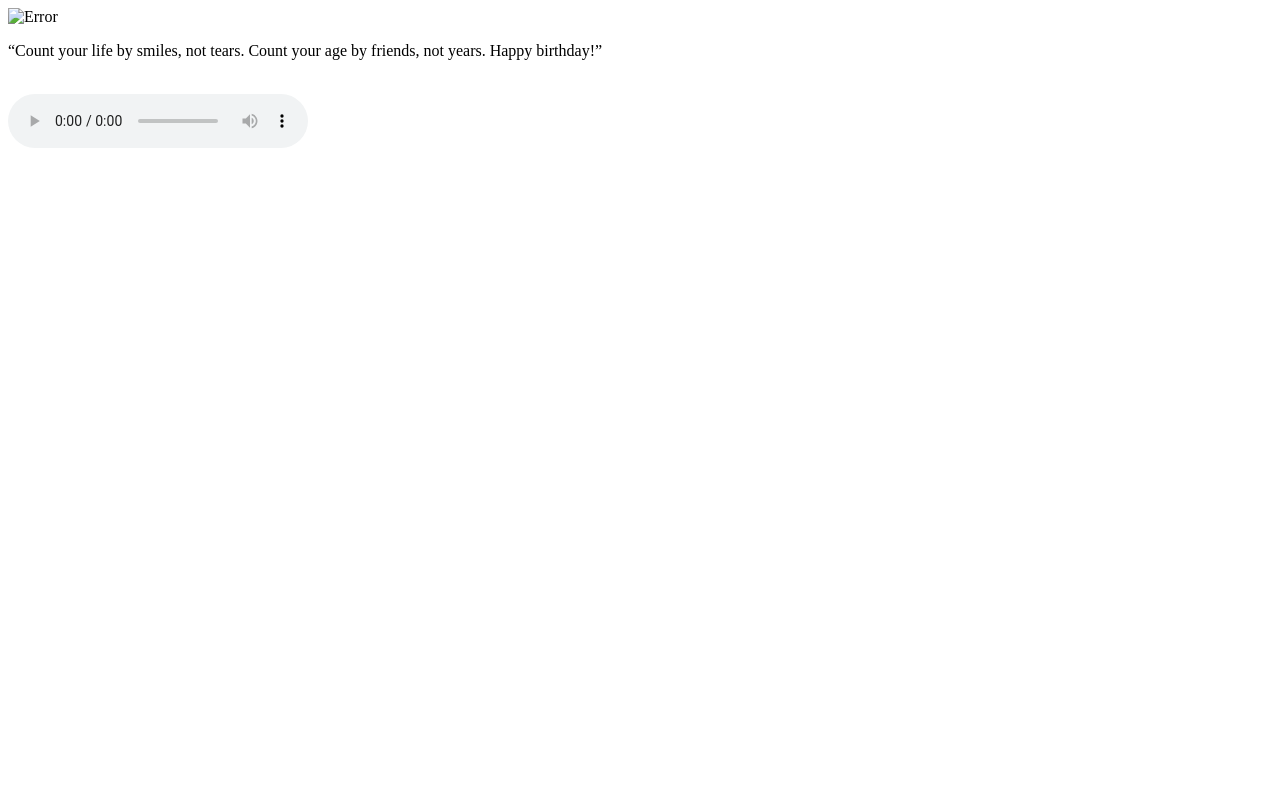
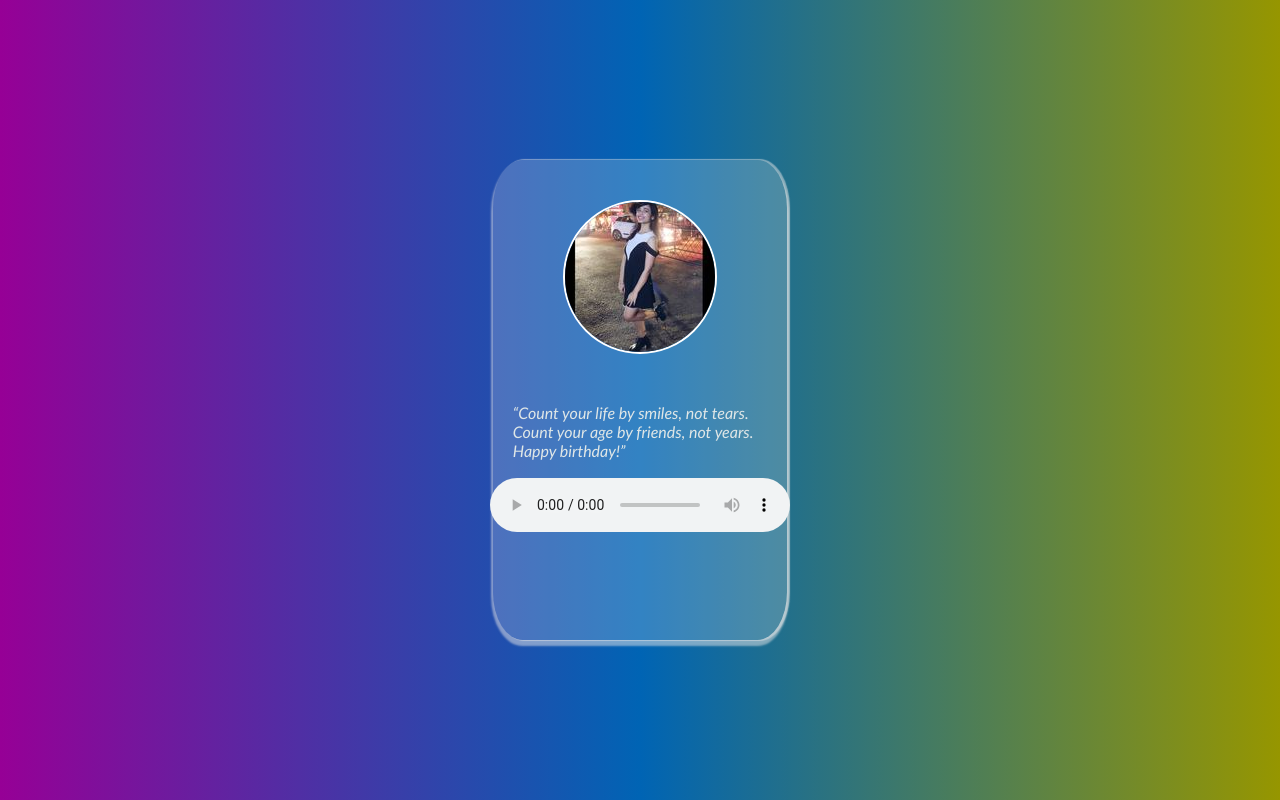
Before and after one commit to akash8287/Birthday-card-glass-Morphism, a plain HTML site: page index.html in a window 1280 px wide. Drawn offline with Linux system fonts and the light colour scheme; the site is published under a folder, as on GitHub Pages, so addresses that start at the root find nothing.

Commit message:
Update index.html

```diff
--- a/index.html
+++ b/index.html
@@ -4,20 +4,20 @@
     <meta charset="UTF-8">
     <meta http-equiv="X-UA-Compatible" content="IE=edge">
     <meta name="viewport" content="width=device-width, initial-scale=1.0">
-    <link rel="stylesheet" href="/style.css">
+    <link rel="stylesheet" href="style.css">
     <title>Happy Birthday</title>
 </head>
 <body>
   <div class="container">
       <div class="card">
           <div class="img">
-              <img src="/neha.jpg" alt="Error">
+              <img src="neha.jpg" alt="Error">
           </div>
 
               <p>“Count your life by smiles, not tears. Count your age by friends, not years. Happy birthday!”</p>
             <br>
           <div class="audio">
-              <audio src="/song.mp3" controls></audio>
+              <audio src="song.mp3" controls></audio>
           </div>
       </div>
   </div>
```
